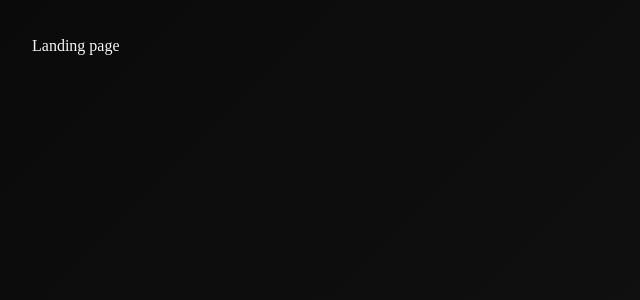
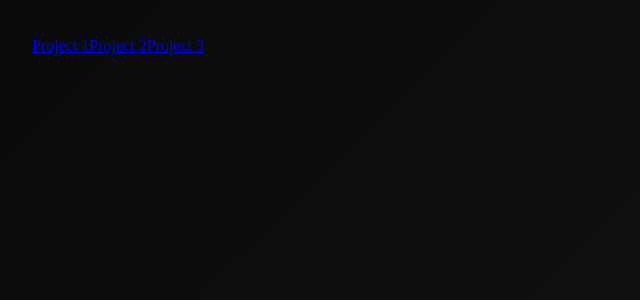
Before and after one commit to johannes-hernehult/portfolio-site, a React (Vite) app: page / in a window 1280 px wide. Shown: the top 300 px of the page, without its empty margins (0-640 px from the left). Built offline with nearby package versions, Linux system fonts and the light colour scheme.

Commit message:
Adding test projects for now

```diff
--- a/src/routes/portfolio/index.tsx
+++ b/src/routes/portfolio/index.tsx
@@ -1,8 +1,29 @@
+import { Link } from "react-router";
+
 export default function Portfolio() {
+  const testProjects = [
+    {
+      title: "Project 1",
+      slug: "project-1",
+    },
+
+    {
+      title: "Project 2",
+      slug: "project-2",
+    },
+
+    {
+      title: "Project 3",
+      slug: "project-3",
+    },
+  ];
 
   return (
     <>
-      Landing page
+      {testProjects.length &&
+        testProjects.map((project) => (
+          <Link to={"/project/" + project.slug}>{project.title}</Link>
+        ))}
     </>
-  )
+  );
 }
```
